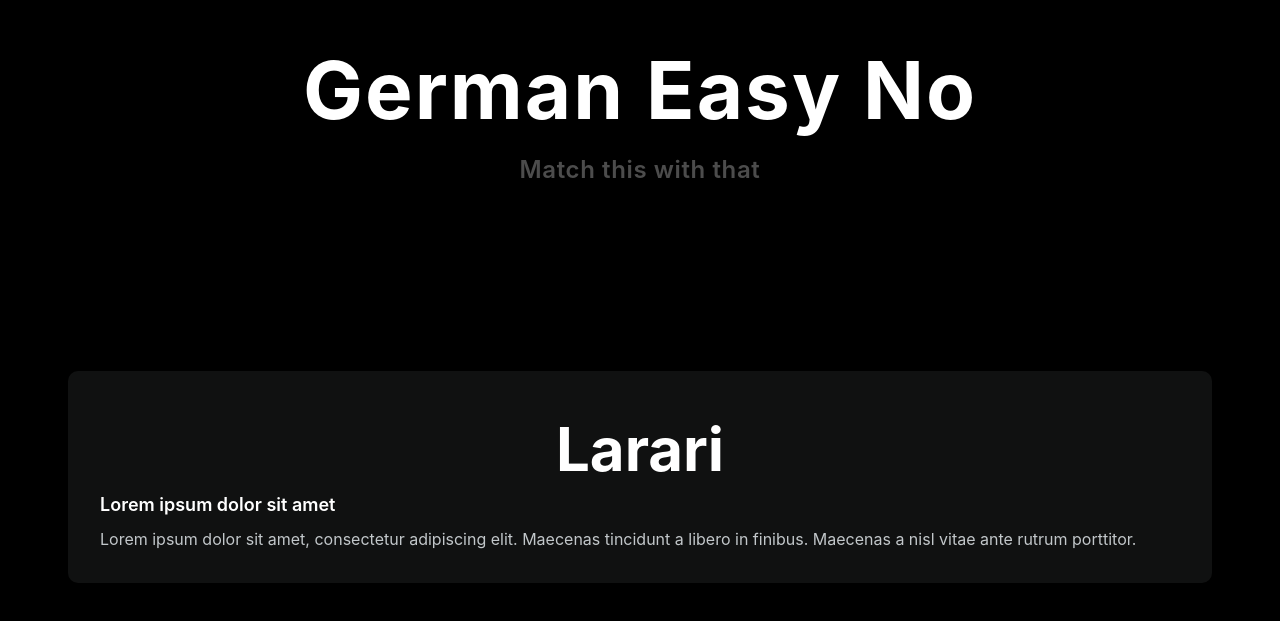
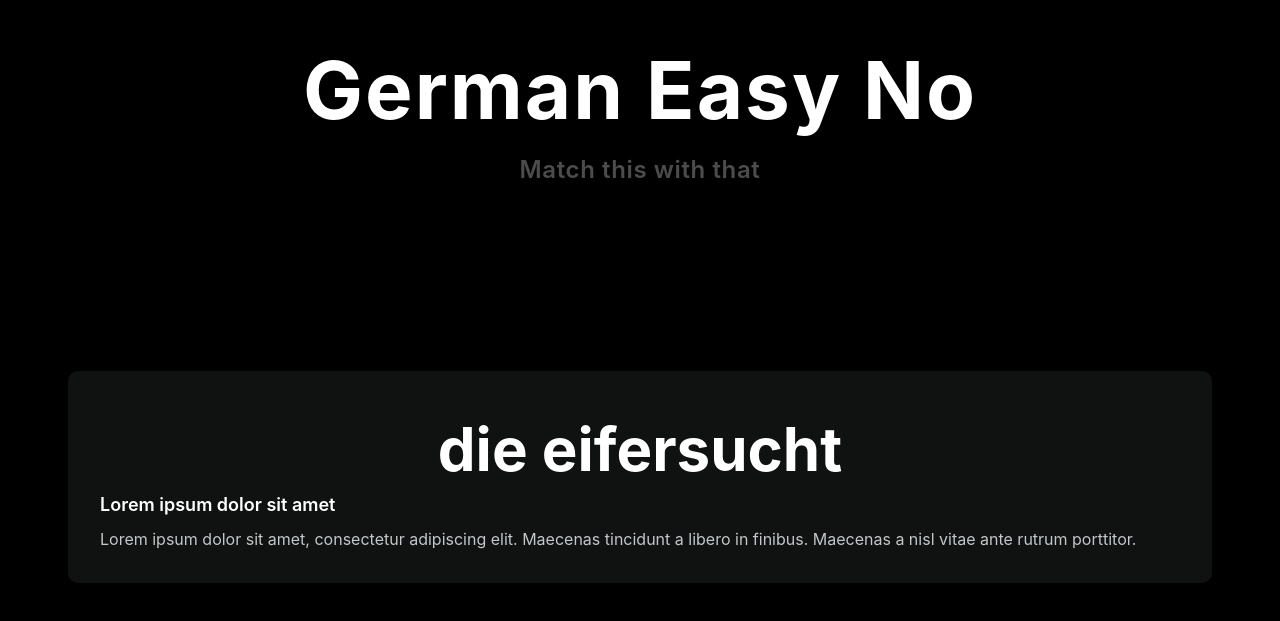
Before and after one commit to glaubernespoli/german-exam-website, a Next.js app: page / in a window 1280 px wide. Shown: the part 161-782 px from the top of the page. Built offline with nearby package versions, Linux system fonts and the light colour scheme.

Commit message:
loading verb

```diff
--- /dev/null
+++ b/components/ContentCard.tsx
@@ -0,0 +1,18 @@
+import ContentCardProps from "../types/contentCard";
+
+const ContentCard = ({ verb }: ContentCardProps) => {
+  return (
+    <div className="max-w-6xl px-3 pt-12 pb-24 mx-auto fsac4 md:px-1">
+      <div className="ktq4">
+        <h2 className="pt-4 text-6xl font-bold text-center text-white">{verb.verb}</h2>
+        <h3 className="pt-3 text-lg font-semibold text-white">Lorem ipsum dolor sit amet</h3>
+        <p className="pt-2 text-gray-200 value-text text-md fkrr1">
+          Lorem ipsum dolor sit amet, consectetur adipiscing elit. Maecenas tincidunt a libero in finibus. Maecenas a
+          nisl vitae ante rutrum porttitor.
+        </p>
+      </div>
+    </div>
+  );
+};
+
+export default ContentCard;
--- a/components/Main.tsx
+++ b/components/Main.tsx
@@ -1,4 +1,7 @@
-export default function Main() {
+import ContentCardProps from "../types/contentCard";
+import ContentCard from "./ContentCard";
+
+const Main = ({ verb }: ContentCardProps) => {
   return (
     <section className="text-gray-600 body-font">
       <div className="max-w-5xl pb-24 mx-auto pt-52">
@@ -8,16 +11,9 @@ export default function Main() {
           <br />
         </h2>
       </div>
-      <div className="max-w-6xl px-3 pt-12 pb-24 mx-auto fsac4 md:px-1">
-        <div className="ktq4">
-          <h2 className="pt-4 text-6xl font-bold text-center text-white">Larari</h2>
-          <h3 className="pt-3 text-lg font-semibold text-white">Lorem ipsum dolor sit amet</h3>
-          <p className="pt-2 text-gray-200 value-text text-md fkrr1">
-            Lorem ipsum dolor sit amet, consectetur adipiscing elit. Maecenas tincidunt a libero in finibus. Maecenas a
-            nisl vitae ante rutrum porttitor.
-          </p>
-        </div>
-      </div>
+      <ContentCard verb={verb} />
     </section>
   );
-}
+};
+
+export default Main;
--- /dev/null
+++ b/helpers/verbs-repo.ts
@@ -0,0 +1,16 @@
+import cases from "../data/cases.json";
+import prepositions from "../data/prepositions.json";
+import verbs from "../data/verbs.json";
+import Case from "../types/case";
+import Verb from "../types/verb";
+
+const typedVerbs: Verb[] = verbs;
+const typedCases: Case[] = cases;
+
+const verbsRepo = {
+  getRandom: async () => typedVerbs.splice(Math.floor(Math.random() * verbs.length), 1)[0],
+  getPrepositions: async () => prepositions,
+  getCases: async () => typedCases,
+};
+
+export default verbsRepo;
--- a/pages/api/hello.js
+++ /dev/null
@@ -1,6 +0,0 @@
-// Next.js API route support: https://nextjs.org/docs/api-routes/introduction
-
-export default (req, res) => {
-  res.statusCode = 200
-  res.json({ name: 'John Doe' })
-}
--- a/pages/index.tsx
+++ b/pages/index.tsx
@@ -1,8 +1,11 @@
+import { GetStaticProps } from "next";
 import { NextSeo } from "next-seo";
 import Head from "next/head";
 import Main from "../components/Main";
+import verbsRepo from "../helpers/verbs-repo";
+import ContentCardProps from "../types/contentCard";
 
-export default function Home() {
+export default function Home({ verb }: ContentCardProps) {
   return (
     <div className="text-black bg-black">
       <NextSeo
@@ -17,7 +20,12 @@ export default function Home() {
         <title>nine4</title>
         <link rel="icon" href="/favicon.png" />
       </Head>
-      <Main />
+      <Main verb={verb} />
     </div>
   );
 }
+
+export const getStaticProps: GetStaticProps = async () => {
+  const verb = await verbsRepo.getRandom();
+  return { props: { verb: verb } };
+};
--- /dev/null
+++ b/types/case.d.ts
@@ -0,0 +1,6 @@
+type Case = {
+  name: string;
+  symbol: string;
+};
+
+export default Case;
```
Also changed, not shown: types/contentCard.d.ts (added, +7 -0 lines), types/verb.d.ts (added, +7 -0 lines).
